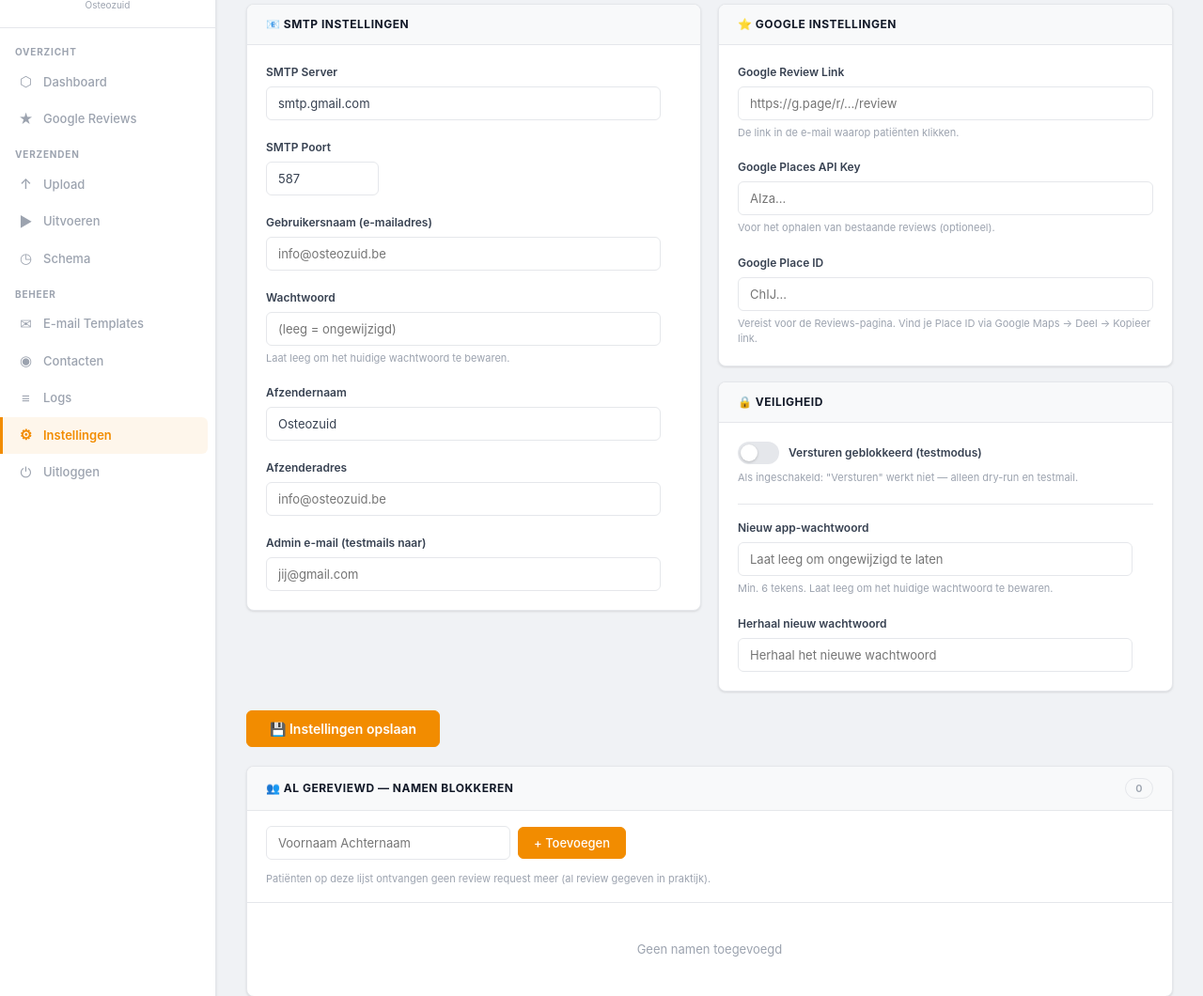
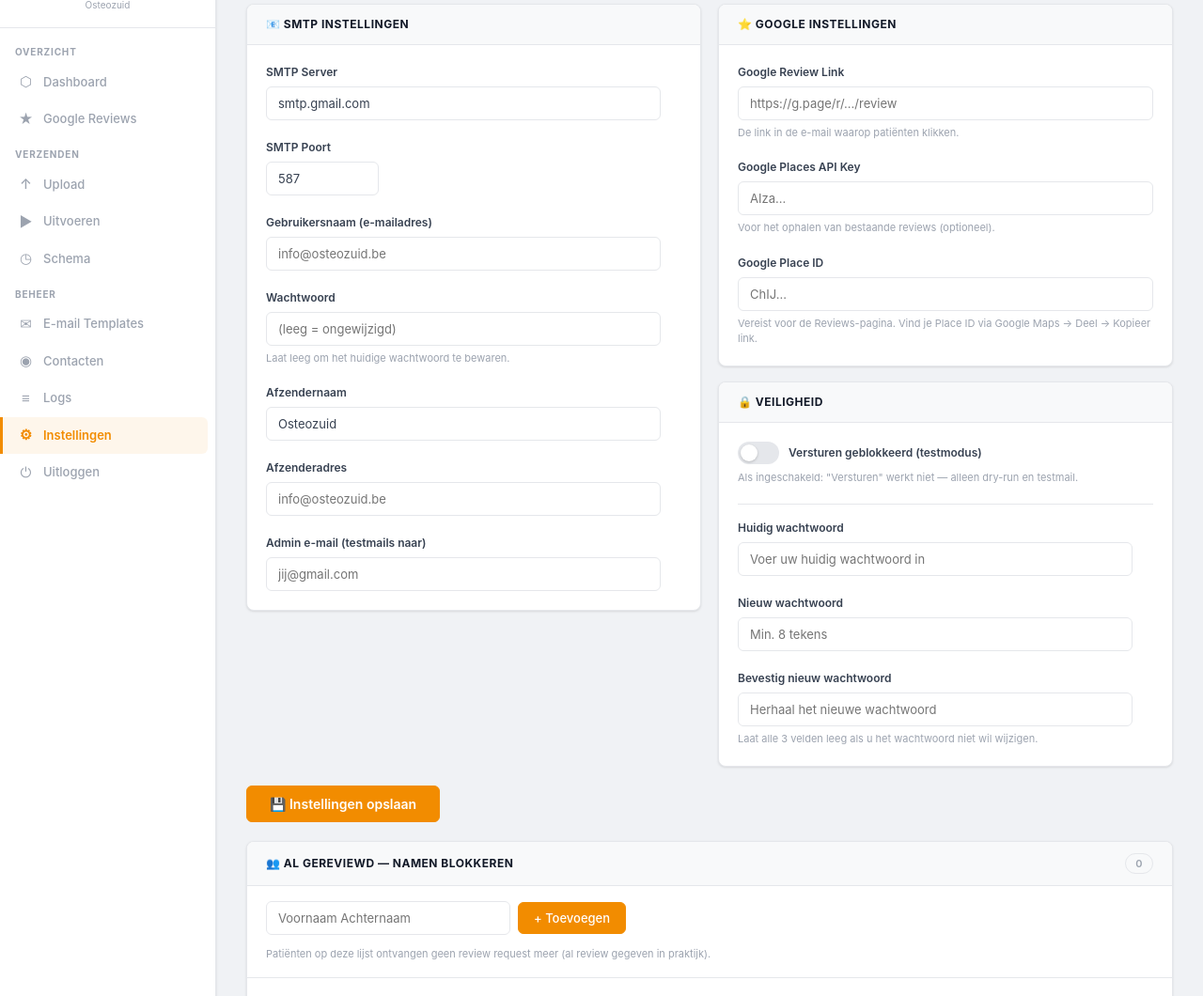
Before and after one commit to osteozuid/reviewflow, a Flask app: page /settings in a window 1280 px wide. Shown: the part 163-1223 px from the top of the page at 94% size. Run offline with Flask 3, Linux system fonts and the light colour scheme; the visitor is signed in with stand-in values (Sample User, id 1); data comes from the database, SQL or seed files in the repository; data that the repository does not hold is empty.

Commit message:
Beveiliging: wachtwoord hashing + Google-stijl wijziging (huidig + nieuw 2x)

```diff
--- a/app.py
+++ b/app.py
@@ -11,6 +11,7 @@ from functools import wraps
 from flask import (Flask, render_template, request, redirect,
                    url_for, flash, jsonify, send_file, Response, session)
 from werkzeug.utils import secure_filename
+from werkzeug.security import generate_password_hash, check_password_hash
 from apscheduler.schedulers.background import BackgroundScheduler
 from apscheduler.triggers.cron import CronTrigger
 
@@ -190,6 +191,13 @@ def require_login():
         return redirect(url_for('login', next=request.path))
 
 
+def _check_password(entered, stored):
+    """Verify password — supports both hashed (werkzeug) and plain text (legacy)."""
+    if stored.startswith('pbkdf2:') or stored.startswith('scrypt:'):
+        return check_password_hash(stored, entered)
+    return entered == stored
+
+
 @app.route('/login', methods=['GET', 'POST'])
 def login():
     from db import get_app_setting
@@ -198,7 +206,7 @@ def login():
     if request.method == 'POST':
         password = request.form.get('password', '')
         stored = get_app_setting('app_password') or os.getenv('APP_PASSWORD', 'reviewflow2024')
-        if password == stored:
+        if _check_password(password, stored):
             session['logged_in'] = True
             return redirect(request.args.get('next') or url_for('dashboard'))
         flash('Verkeerd wachtwoord', 'error')
@@ -425,16 +433,21 @@ def settings():
             # Don't overwrite smtp_password if blank
             if not fields['smtp_password']:
                 fields['smtp_password'] = get_app_setting('smtp_password', '')
-            # App password change
+            # App password change — Google-stijl: huidig + nieuw 2x
+            current_pw = request.form.get('app_password_current', '').strip()
             new_pw     = request.form.get('app_password_new', '').strip()
             confirm_pw = request.form.get('app_password_confirm', '').strip()
-            if new_pw:
-                if len(new_pw) < 6:
-                    flash('Wachtwoord moet minstens 6 tekens zijn', 'error')
+            if new_pw or current_pw:
+                stored = get_app_setting('app_password') or os.getenv('APP_PASSWORD', 'reviewflow2024')
+                if not _check_password(current_pw, stored):
+                    flash('Huidig wachtwoord klopt niet', 'error')
+                elif len(new_pw) < 8:
+                    flash('Nieuw wachtwoord moet minstens 8 tekens zijn', 'error')
                 elif new_pw != confirm_pw:
-                    flash('Wachtwoorden komen niet overeen', 'error')
+                    flash('Nieuwe wachtwoorden komen niet overeen', 'error')
                 else:
-                    fields['app_password'] = new_pw
+                    fields['app_password'] = generate_password_hash(new_pw)
+                    flash('Wachtwoord gewijzigd ✓', 'success')
             save_app_settings(fields)
             # Also write SMTP settings back to .env file
             _update_env_file(fields)
--- a/templates/settings.html
+++ b/templates/settings.html
@@ -92,14 +92,20 @@
         </div>
         <hr style="border:none; border-top:1px solid var(--border); margin:16px 0;">
         <div class="form-group">
-          <label class="form-label">Nieuw app-wachtwoord</label>
-          <input type="password" name="app_password_new" placeholder="Laat leeg om ongewijzigd te laten"
+          <label class="form-label">Huidig wachtwoord</label>
+          <input type="password" name="app_password_current" placeholder="Voer uw huidig wachtwoord in"
+                 autocomplete="current-password">
+        </div>
+        <div class="form-group">
+          <label class="form-label">Nieuw wachtwoord</label>
+          <input type="password" name="app_password_new" placeholder="Min. 8 tekens"
                  autocomplete="new-password">
-          <div class="form-hint">Min. 6 tekens. Laat leeg om het huidige wachtwoord te bewaren.</div>
         </div>
         <div class="form-group" style="margin-bottom:0;">
-          <label class="form-label">Herhaal nieuw wachtwoord</label>
-          <input type="password" name="app_password_confirm" placeholder="Herhaal het nieuwe wachtwoord">
+          <label class="form-label">Bevestig nieuw wachtwoord</label>
+          <input type="password" name="app_password_confirm" placeholder="Herhaal het nieuwe wachtwoord"
+                 autocomplete="new-password">
+          <div class="form-hint">Laat alle 3 velden leeg als u het wachtwoord niet wil wijzigen.</div>
         </div>
       </div>
     </div>
```
